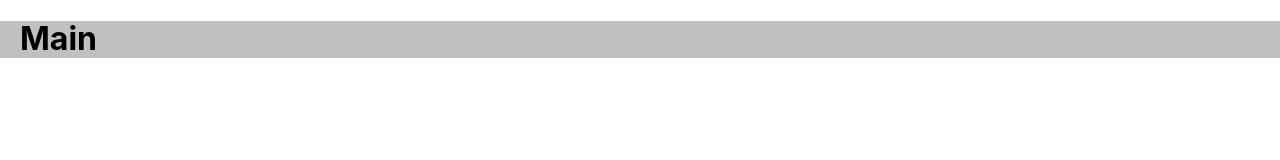
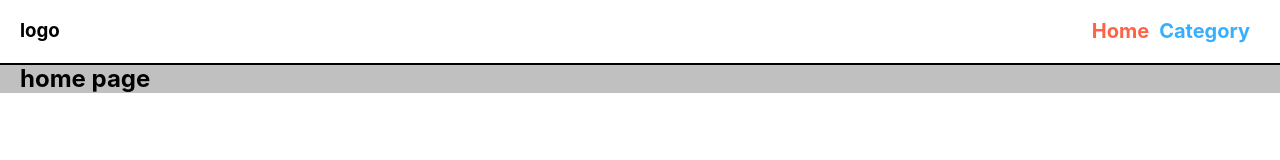
Before and after one commit to aleksandr031091/0nline_shop, a React app: page / in a window 1280 px wide. Built offline with nearby package versions, Linux system fonts and the light colour scheme.

Commit message:
add navigation and modal

```diff
--- a/package.json
+++ b/package.json
@@ -9,8 +9,9 @@
     "@testing-library/user-event": "^12.8.3",
     "react": "^17.0.2",
     "react-dom": "^17.0.2",
+    "react-lazy": "^1.1.0",
     "react-redux": "^7.2.6",
-    "react-router-dom": "^6.0.2",
+    "react-router-dom": "^5.2.0",
     "react-scripts": "4.0.3",
     "styled-components": "^5.3.3",
     "styled-normalize": "^8.0.7",
--- a/src/components/header/Header.js
+++ b/src/components/header/Header.js
@@ -1,7 +1,29 @@
+import useModal from "../../hooks/useModal";
+import Modal from "../modal/Modal";
+import Navigation from "../navigation/Navigation";
 import HeaderStyled from "./HeaderStyled";
+import sprite from "../../images/sprite.svg";
 
 const Header = () => {
-  return <HeaderStyled></HeaderStyled>;
+  const [stateModal, setOpenModal, setOptionModal] = useModal();
+  return (
+    <HeaderStyled>
+      <h3>logo</h3>
+
+      {stateModal.width > stateModal.breakPointMobile ? (
+        <Navigation />
+      ) : (
+        <svg className="burger_menu_icon" onClick={setOpenModal}>
+          <use href={sprite + "#icon-menu"} />
+        </svg>
+      )}
+      {stateModal.isModalOpen && (
+        <Modal handleCloseModal={setOpenModal}>
+          <Navigation />
+        </Modal>
+      )}
+    </HeaderStyled>
+  );
 };
 
 export default Header;
--- a/src/components/header/HeaderStyled.js
+++ b/src/components/header/HeaderStyled.js
@@ -1,4 +1,14 @@
 import styled from "styled-components";
-const HeaderStyled = styled.header``;
+const HeaderStyled = styled.header`
+  display: flex;
+  justify-content: space-between;
+  padding: 20px;
+  border-bottom: 2px solid black;
+
+  .burger_menu_icon {
+    width: 30px;
+    height: 30px;
+  }
+`;
 
 export default HeaderStyled;
--- a/src/components/main/Main.js
+++ b/src/components/main/Main.js
@@ -1,9 +1,18 @@
+import { Suspense } from "react";
+import { Route, Switch } from "react-router-dom";
+import { mainRoutes } from "../../routes/mainRoutes";
 import MainStyled from "./MainStyled";
 
 const Main = () => {
   return (
     <MainStyled>
-      <h1>Main</h1>
+      <Suspense fallback="">
+        <Switch>
+          {mainRoutes.map(({ path, exact, component }) => (
+            <Route path={path} exact={exact} component={component} key={path} />
+          ))}
+        </Switch>
+      </Suspense>
     </MainStyled>
   );
 };
--- a/src/components/modal/Modal.js
+++ b/src/components/modal/Modal.js
@@ -1,7 +1,34 @@
+import React from "react";
+import { useEffect } from "react";
+import sprite from "../../images/sprite.svg";
+
 import ModalStyled from "./ModalStyled";
 
-const Modal = () => {
-  return <ModalStyled></ModalStyled>;
+const Modal = ({ children, handleCloseModal, modalName }) => {
+  //   useEffect(() => {
+  //     const body = document.querySelector("body");
+  //     body.style.overflow = "hidden";
+  //     return () => {
+  //       const body = document.querySelector("body");
+  //       body.style.overflow = "auto";
+  //     };
+  //   });
+
+  //   const handleClick = (e) => e.target === e.currentTarget && handleCloseModal();
+
+  const onBtnClose = () => handleCloseModal();
+
+  return (
+    <ModalStyled>
+      <div className="modal">
+        <svg className="modal_close_icon" onClick={onBtnClose}>
+          <use href={sprite + "#icon-close"} />
+        </svg>
+
+        {children}
+      </div>
+    </ModalStyled>
+  );
 };
 
 export default Modal;
--- a/src/components/modal/ModalStyled.js
+++ b/src/components/modal/ModalStyled.js
@@ -1,5 +1,23 @@
 import styled from "styled-components";
 
-const ModalStyled = styled.div``;
+const ModalStyled = styled.div`
+  position: absolute;
+  top: 0;
+  left: 0;
+  padding: 20px;
+  height: 100vh;
+  width: 100%;
+  background-color: #ffffff;
+  z-index: 100;
+  .modal_close_icon {
+    position: absolute;
+    top: 10px;
+    right: 10px;
+    width: 30px;
+    height: 30px;
+
+    fill: #000000;
+  }
+`;
 
 export default ModalStyled;
--- a/src/components/navigation/Navigation.js
+++ b/src/components/navigation/Navigation.js
@@ -0,0 +1,26 @@
+import { NavLink } from "react-router-dom";
+import { mainRoutes } from "../../routes/mainRoutes";
+import NavigationStyled from "./NavigationStyled";
+
+const Navigation = () => {
+  return (
+    <NavigationStyled>
+      <ul className="nav_list">
+        {mainRoutes.map(({ name, path, exact }) => (
+          <li key={path} className="nav_list_item">
+            <NavLink
+              to={path}
+              exact={exact}
+              className="nav_link"
+              activeClassName="active_Link"
+            >
+              {name}
+            </NavLink>
+          </li>
+        ))}
+      </ul>
+    </NavigationStyled>
+  );
+};
+
+export default Navigation;
--- a/src/components/navigation/NavigationStyled.js
+++ b/src/components/navigation/NavigationStyled.js
@@ -0,0 +1,29 @@
+import styled from "styled-components";
+
+const NavigationStyled = styled.nav`
+  .nav_list_item:not(:last-child) {
+    margin: 0 0 10px 0;
+  }
+
+  .nav_link {
+    font-weight: 700;
+    font-size: 20px;
+    color: #37afff;
+    text-transform: capitalize;
+  }
+
+  .active_Link {
+    color: tomato;
+  }
+
+  @media screen and (min-width: 485px) {
+    .nav_list {
+      display: flex;
+    }
+    .nav_list_item:not(:last-child) {
+      margin: 0 10px 0 0;
+    }
+  }
+`;
+
+export default NavigationStyled;
--- /dev/null
+++ b/src/hooks/useModal.js
@@ -0,0 +1,43 @@
+import { useEffect, useState } from "react";
+import { useLocation } from "react-router";
+
+const initialState = {
+  width: window.innerWidth,
+  //   breakPointDesctop: 1280,
+  breakPointMobile: 485,
+  isModalOpen: false,
+  //   modalName: "header",
+};
+
+const useModal = () => {
+  const [stateModal, setOptionModal] = useState(initialState);
+  const location = useLocation();
+
+  useEffect(() => {
+    window.addEventListener("resize", handleResizeWindow);
+
+    location && closeModalOnLocation();
+
+    return () => {
+      window.removeEventListener("resize", handleResizeWindow);
+    };
+  }, [location]);
+
+  //   useEffect(() => {
+  //     const body = document.querySelector("body");
+  //     body.style.overflow = stateModal.isModalOpen ? "hidden" : "auto";
+  //   }, [stateModal.isModalOpen]);
+
+  const closeModalOnLocation = () =>
+    setOptionModal((prev) => ({ ...prev, isModalOpen: false }));
+
+  const handleResizeWindow = () =>
+    setOptionModal((prev) => ({ ...prev, width: window.innerWidth }));
+
+  const setOpenModal = () =>
+    setOptionModal((prev) => ({ ...prev, isModalOpen: !prev.isModalOpen }));
+
+  return [stateModal, setOpenModal, setOptionModal];
+};
+
+export default useModal;
--- a/src/index.css
+++ b/src/index.css
@@ -34,3 +34,6 @@ ul {
   margin: 0;
   list-style: none;
 }
+a {
+  text-decoration: none;
+}
--- a/src/index.js
+++ b/src/index.js
@@ -4,17 +4,13 @@ import "./index.css";
 import App from "./components/App";
 import { Normalize } from "styled-normalize";
 import { BrowserRouter } from "react-router-dom";
-import { Provider } from "react-redux";
-import store from "./redux/store";
 
 ReactDOM.render(
   <React.StrictMode>
-    <Provider store={store}>
-      <BrowserRouter>
-        <Normalize />
-        <App />
-      </BrowserRouter>
-    </Provider>
+    <BrowserRouter>
+      <Normalize />
+      <App />
+    </BrowserRouter>
   </React.StrictMode>,
   document.getElementById("root")
 );
--- a/src/pages/category_page/CategoryPage.js
+++ b/src/pages/category_page/CategoryPage.js
@@ -0,0 +1,9 @@
+const CategoryPage = () => {
+  return (
+    <>
+      <h2>category page</h2>
+    </>
+  );
+};
+
+export default CategoryPage;
--- a/src/pages/home_page/HomePage.js
+++ b/src/pages/home_page/HomePage.js
@@ -1,7 +1,11 @@
 import HomePageStyled from "./HomePageStyled";
 
 const HomePage = () => {
-  return <HomePageStyled></HomePageStyled>;
+  return (
+    <HomePageStyled>
+      <h2>home page</h2>
+    </HomePageStyled>
+  );
 };
 
 export default HomePage;
--- a/src/pages/product_page/ProductPage.js
+++ b/src/pages/product_page/ProductPage.js
@@ -0,0 +1,9 @@
+const ProductPage = () => {
+  return (
+    <>
+      <h2>product page</h2>
+    </>
+  );
+};
+
+export default ProductPage;
--- a/src/redux/store.js
+++ b/src/redux/store.js
@@ -1,8 +1,8 @@
-import { configureStore } from "@reduxjs/toolkit";
-import rootReducer from "./rootReducer";
+// import { configureStore } from "@reduxjs/toolkit";
+// import rootReducer from "./rootReducer";
 
-const store = configureStore({
-  reducer: rootReducer,
-});
+// const store = configureStore({
+//   reducer: rootReducer,
+// });
 
-export default store;
+// export default store;
--- /dev/null
+++ b/src/routes/mainRoutes.js
@@ -0,0 +1,23 @@
+import { lazy } from "react";
+
+export const mainRoutes = [
+  {
+    name: "home",
+    path: "/",
+    exact: true,
+    component: lazy(() => import("../pages/home_page/HomePage")),
+  },
+  {
+    name: "category",
+    path: "/category",
+    exact: true,
+    component: lazy(() => import("../pages/category_page/CategoryPage")),
+  },
+
+  {
+    // name: "products",
+    path: "/products",
+    exact: true,
+    component: lazy(() => import("../pages/product_page/ProductPage")),
+  },
+];
```
Also changed, not shown: src/images/sprite.svg (added), 1 other file.
